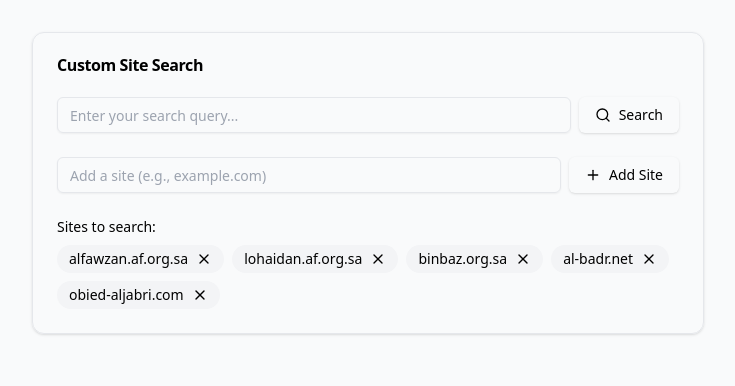
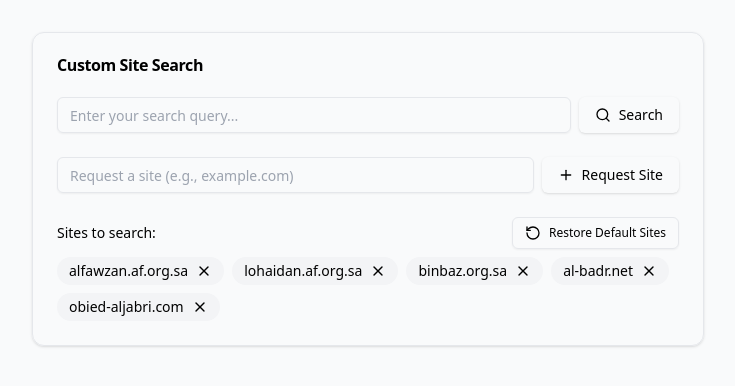
Before and after one commit to aramb-dev/fatwa-search, a React (Create React App) app: page / in a window 1280 px wide. Both pictures are taken after a click on the button 474 px from the left and 259 px from the top of the page. Shown: the top 386 px of the page, without its empty margins (272-1007 px from the left). Built offline with nearby package versions, Linux system fonts and the light colour scheme.

Commit message:
Update index title and enhance site request functionality

```diff
--- a/public/index.html
+++ b/public/index.html
@@ -7,12 +7,16 @@
   <meta name="viewport" content="width=device-width, initial-scale=1" />
   <meta name="theme-color" content="#000000" />
   <meta name="description" content="Custom Site Search Application" />
-  <title>Custom Site Search</title>
+  <title>Fatwa Search</title>
 </head>
 
 <body>
   <noscript>You need to enable JavaScript to run this app.</noscript>
   <div id="root"></div>
 </body>
+<!-- Add this just before the closing </body> tag -->
+<form name="site-request" netlify hidden>
+  <input type="text" name="requested-site" />
+</form>
 
 </html>
--- a/src/components/CustomSearch.js
+++ b/src/components/CustomSearch.js
@@ -1,5 +1,5 @@
 import React, { useState } from "react";
-import { Search, Plus, X } from "lucide-react";
+import { Search, Plus, X, RotateCcw } from "lucide-react";
 import {
   Card,
   CardContent,
@@ -9,33 +9,34 @@ import {
 import { Input } from "../components/ui/input";
 import { Button } from "../components/ui/button";
 
+const DEFAULT_SITES = [
+  "binothaimeen.net",
+  "alfawzan.af.org.sa",
+  "lohaidan.af.org.sa",
+  "binbaz.org.sa",
+  "al-badr.net",
+  "obied-aljabri.com",
+];
+
 const CustomSearch = () => {
   const [searchQuery, setSearchQuery] = useState("");
-  const [sites, setSites] = useState([
-    "binothaimeen.net",
-    "alfawzan.af.org.sa",
-    "lohaidan.af.org.sa",
-    "binbaz.org.sa",
-    "al-badr.net",
-    "obied-aljabri.com",
-  ]);
+  const [sites, setSites] = useState(DEFAULT_SITES);
   const [newSite, setNewSite] = useState("");
+  const [isDefaultSites, setIsDefaultSites] = useState(true);
 
   const handleSearch = (e) => {
     e.preventDefault();
     if (!searchQuery.trim()) return;
 
-    // Construct the Google search URL with site: operators
     const siteQuery = sites.map((site) => `site:${site}`).join(" OR ");
     const searchUrl = `https://www.google.com/search?q=${encodeURIComponent(
       `(${siteQuery}) ${searchQuery}`
     )}`;
 
-    // Open the search in a new tab
     window.open(searchUrl, "_blank", "noopener,noreferrer");
   };
 
-  const addSite = (e) => {
+  const handleSiteRequest = (e) => {
     e.preventDefault();
     if (!newSite.trim()) return;
 
@@ -46,14 +47,32 @@ const CustomSearch = () => {
       return;
     }
 
-    if (!sites.includes(site)) {
-      setSites([...sites, site]);
-    }
-    setNewSite("");
+    // Submit form to Netlify
+    const formData = new FormData();
+    formData.append("form-name", "site-request");
+    formData.append("requested-site", site);
+
+    fetch("/", {
+      method: "POST",
+      headers: { "Content-Type": "application/x-www-form-urlencoded" },
+      body: new URLSearchParams(formData).toString(),
+    })
+      .then(() => {
+        alert("Site request submitted successfully!");
+        setNewSite("");
+      })
+      .catch((error) => alert("Error submitting request: " + error));
   };
 
   const removeSite = (siteToRemove) => {
-    setSites(sites.filter((site) => site !== siteToRemove));
+    const newSites = sites.filter((site) => site !== siteToRemove);
+    setSites(newSites);
+    setIsDefaultSites(false);
+  };
+
+  const restoreDefaultSites = () => {
+    setSites(DEFAULT_SITES);
+    setIsDefaultSites(true);
   };
 
   return (
@@ -83,14 +102,19 @@ const CustomSearch = () => {
           </div>
         </form>
 
-        {/* Add Site Form */}
-        <form onSubmit={addSite} className="mt-6">
+        {/* Site Request Form */}
+        <form
+          onSubmit={handleSiteRequest}
+          className="mt-6"
+          data-netlify="true"
+          name="site-request"
+        >
           <div className="flex gap-2">
             <Input
               type="text"
               value={newSite}
               onChange={(e) => setNewSite(e.target.value)}
-              placeholder="Add a site (e.g., example.com)"
+              placeholder="Request a site (e.g., example.com)"
               className="flex-grow"
             />
             <Button
@@ -99,14 +123,27 @@ const CustomSearch = () => {
               className="flex items-center gap-2"
             >
               <Plus className="h-4 w-4" />
-              Add Site
+              Request Site
             </Button>
           </div>
         </form>
 
         {/* Site List */}
         <div className="mt-6">
-          <h3 className="text-sm font-medium mb-2">Sites to search:</h3>
+          <div className="flex justify-between items-center mb-2">
+            <h3 className="text-sm font-medium">Sites to search:</h3>
+            {!isDefaultSites && (
+              <Button
+                onClick={restoreDefaultSites}
+                variant="outline"
+                size="sm"
+                className="flex items-center gap-2"
+              >
+                <RotateCcw className="h-4 w-4" />
+                Restore Default Sites
+              </Button>
+            )}
+          </div>
           <div className="flex flex-wrap gap-2">
             {sites.map((site) => (
               <div
```
